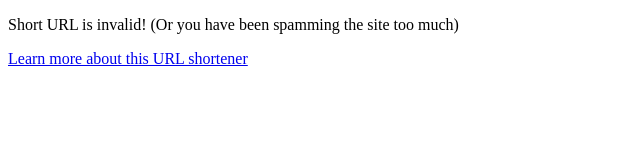
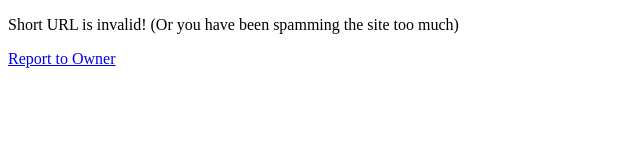
Before and after one commit to cycxtIT/url-shorten-db, a plain HTML site: page index.html in a window 1280 px wide. Shown: the whole page, without its empty margins (0-640 px from the left). Drawn offline with Linux system fonts and the light colour scheme.

Commit message:
Update index.html

```diff
--- a/index.html
+++ b/index.html
@@ -11,8 +11,8 @@
   <body>
     <p>Short URL is invalid! (Or you have been spamming the site too much)</p>
     <p>
-      <a href="https://github.com/mayandev/link"
-        >Learn more about this URL shortener</a
+      <a href="https://t.me/cycy_cy"
+        >Report to Owner</a
       >
     </p>
   </body>
```
